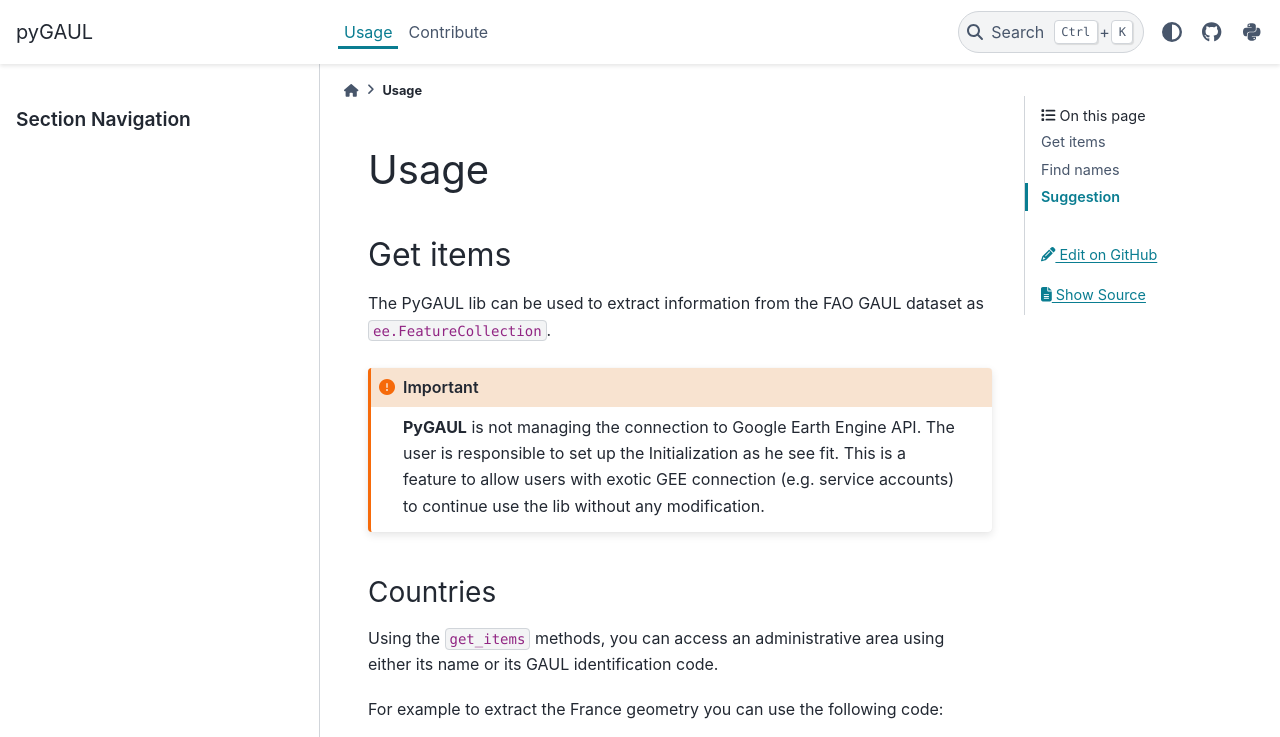
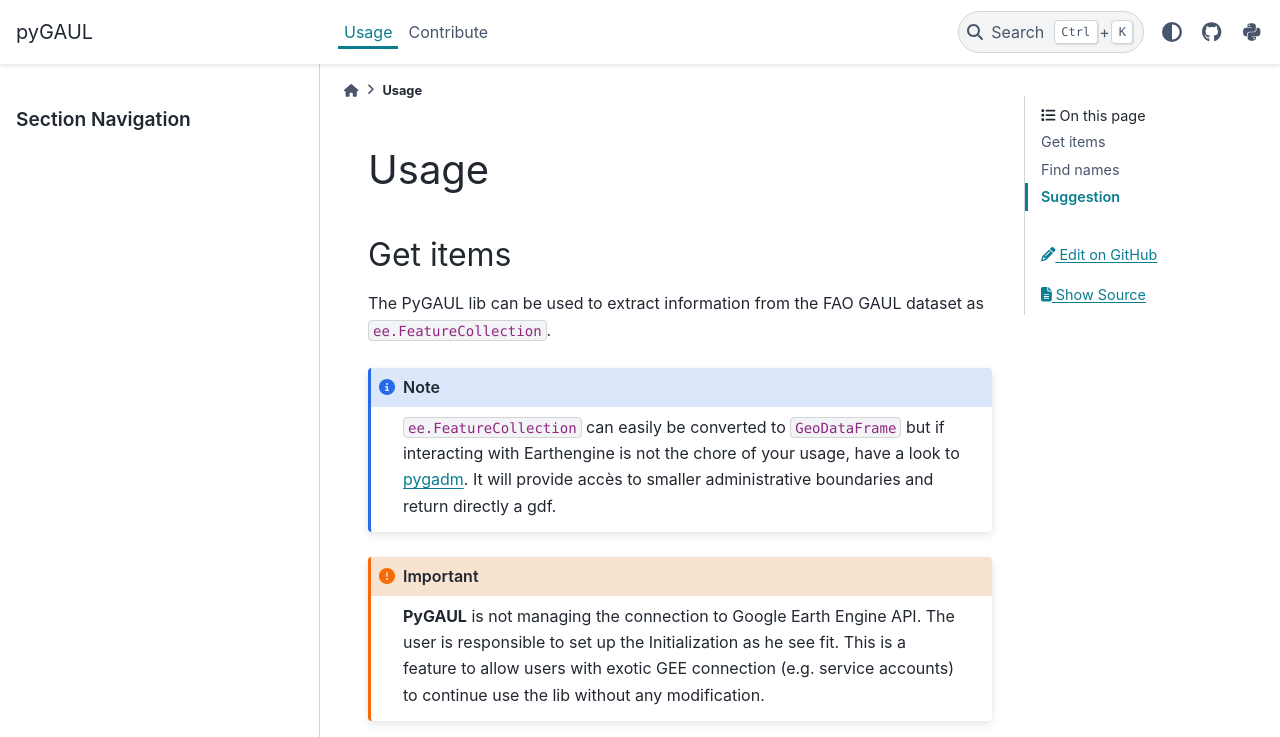
Before and after one commit to gee-community/pygaul, a Sphinx documentation site: the page built from docs/usage.rst, in a window 1280 px wide and 900 px high, cut to the strip 0-737 px from the top of the window. Built offline with Sphinx 7.4.7 and the PyData theme 0.15.4, drawn with Linux system fonts in a browser that asks for light colours.

Commit message:
docs: reference pygadm

```diff
--- a/docs/usage.rst
+++ b/docs/usage.rst
@@ -5,6 +5,10 @@
 ---------
 
 The PyGAUL lib can be used to extract information from the FAO GAUL dataset as :code:`ee.FeatureCollection`.
+
+.. note::
+
+    :code:`ee.FeatureCollection` can easily be converted to :code:`GeoDataFrame` but if interacting with Earthengine is not the chore of your usage, have a look to `pygadm <https://github.com/12rambau/pygadm>`__. It will provide accès to smaller administrative boundaries and return directly a gdf.
 
 .. important::
 
```
